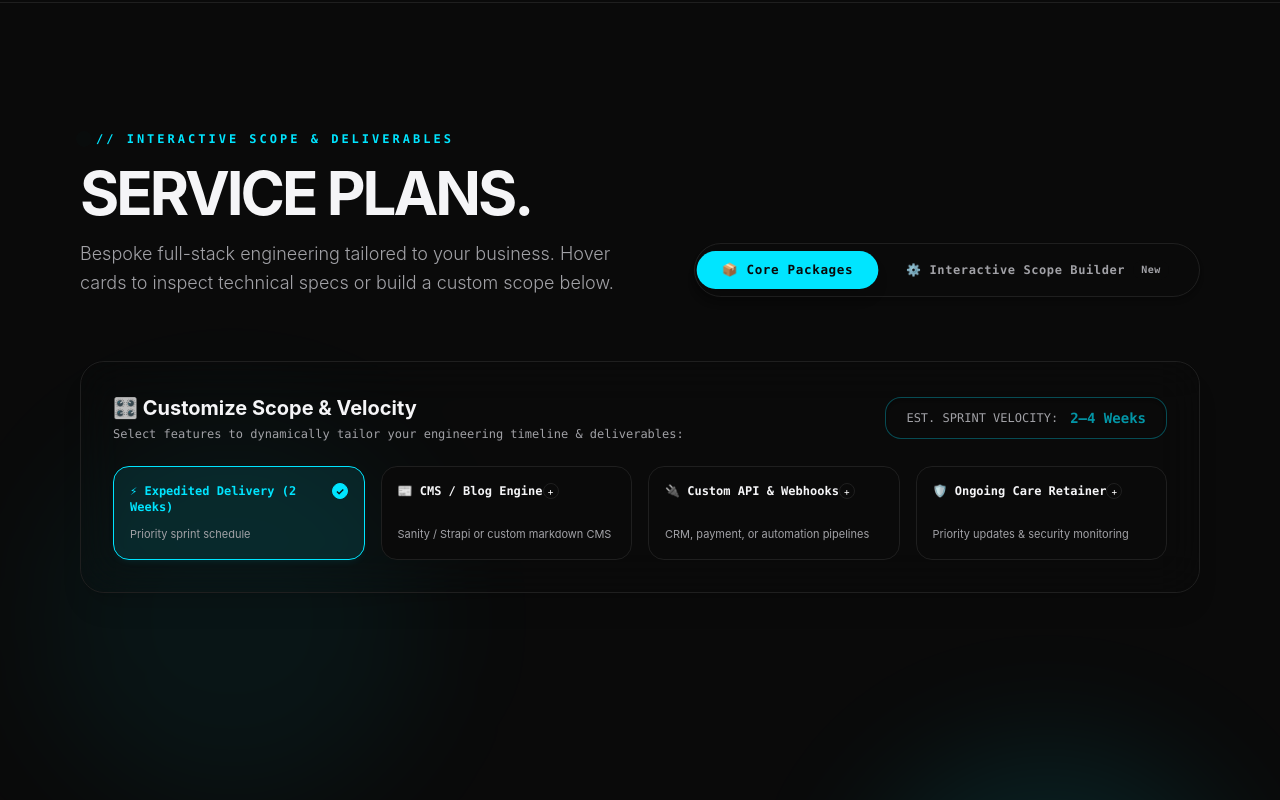
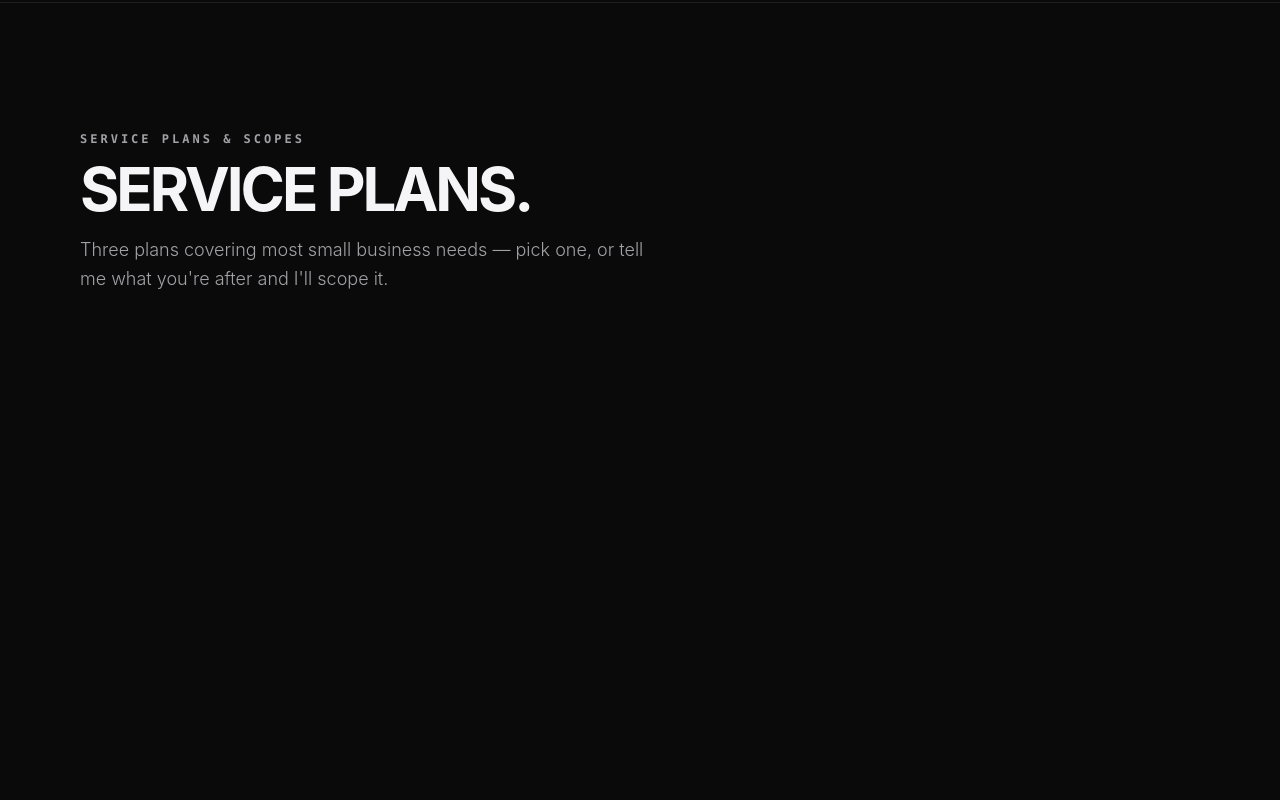
Before and after one commit to vasanthshettyy/AgenPort, a React (Vite) app: page / in a window 1280 px wide. Shown: the part 7220-8020 px from the top of the page. Built offline with nearby package versions, Linux system fonts and the light colour scheme.

Commit message:
Execute De-Templatize punch list for Service Plans section

```diff
--- a/src/components/PricingSection.jsx
+++ b/src/components/PricingSection.jsx
@@ -1,25 +1,13 @@
-import { useState, useEffect, useRef } from 'react';
+import { useEffect, useRef } from 'react';
 import { pricingPlans } from '../data/pricingData';
 import gsap from 'gsap';
 import { ScrollTrigger } from 'gsap/ScrollTrigger';
 
 gsap.registerPlugin(ScrollTrigger);
 
-// Custom Interactive Add-ons for the Scope Estimator
-const SCOPE_ADDONS = [
-  { id: 'fast_track', label: '⚡ Expedited Delivery (2 Weeks)', time: '+1 Wk', desc: 'Priority sprint schedule' },
-  { id: 'cms', label: '📰 CMS / Blog Engine', time: '+1 Wk', desc: 'Sanity / Strapi or custom markdown CMS' },
-  { id: 'api_integrations', label: '🔌 Custom API & Webhooks', time: '+1.5 Wks', desc: 'CRM, payment, or automation pipelines' },
-  { id: 'retainer_care', label: '🛡️ Ongoing Care Retainer', time: 'Monthly', desc: 'Priority updates & security monitoring' }
-];
-
 export default function PricingSection({ onSelectPlan }) {
-  const [selectedAddons, setSelectedAddons] = useState(['fast_track']);
-  const [activeTab, setActiveTab] = useState('plans'); // 'plans' | 'estimator'
-  const [expandedPlanIndex, setExpandedPlanIndex] = useState(1);
   const sectionRef = useRef(null);
   const cardsRef = useRef([]);
-  const estimatorRef = useRef(null);
 
   useEffect(() => {
     const prefersReducedMotion = window.matchMedia('(prefers-reduced-motion: reduce)').matches;
@@ -28,17 +16,16 @@ export default function PricingSection({ onSelectPlan }) {
     const ctx = gsap.context(() => {
       gsap.fromTo(
         cardsRef.current,
-        { y: 60, opacity: 0, scale: 0.95 },
+        { y: 40, opacity: 0 },
         {
           y: 0,
           opacity: 1,
-          scale: 1,
-          duration: 0.8,
-          stagger: 0.18,
+          duration: 0.7,
+          stagger: 0.15,
           ease: 'power3.out',
           scrollTrigger: {
             trigger: sectionRef.current,
-            start: 'top 75%',
+            start: 'top 80%',
           }
         }
       );
@@ -47,36 +34,20 @@ export default function PricingSection({ onSelectPlan }) {
     return () => ctx.revert();
   }, []);
 
-  const toggleAddon = (id) => {
-    setSelectedAddons(prev =>
-      prev.includes(id) ? prev.filter(item => item !== id) : [...prev, id]
-    );
-  };
-
   const handleCtaClick = (plan) => {
-    const addonLabels = SCOPE_ADDONS
-      .filter(a => selectedAddons.includes(a.id))
-      .map(a => a.label)
-      .join(', ');
-
     const planData = {
       planName: plan.name,
-      customAddons: addonLabels
+      retainerSelected: false
     };
 
     if (onSelectPlan) {
       onSelectPlan(planData);
     }
 
-    // Dispatch custom prefill event to ContactSection
-    window.dispatchEvent(new CustomEvent('prefillContactQuoteNoPrice', {
-      detail: {
-        ...planData,
-        retainerSelected: selectedAddons.includes('retainer_care')
-      }
-    }));
+    // Dispatch prefill event to ContactSection
+    window.dispatchEvent(new CustomEvent('prefillContactQuoteNoPrice', { detail: planData }));
 
-    // Smooth scroll to contact section
+    // Smooth scroll to contact form
     const contactElem = document.querySelector('#contact');
     if (contactElem) {
       contactElem.scrollIntoView({ behavior: 'smooth' });
@@ -84,139 +55,47 @@ export default function PricingSection({ onSelectPlan }) {
   };
 
   return (
-    <section id="plans" ref={sectionRef} className="py-32 px-6 lg:px-20 bg-canvas border-t border-canvas-border overflow-hidden relative">
-      {/* Background Ambient Glow Accents */}
-      <div className="absolute top-1/4 left-10 w-96 h-96 bg-content-accent/5 rounded-full blur-3xl pointer-events-none" />
-      <div className="absolute bottom-1/3 right-10 w-96 h-96 bg-content-accent/10 rounded-full blur-3xl pointer-events-none" />
-
-      <div className="max-w-[1400px] w-full mx-auto relative z-10">
+    <section id="plans" ref={sectionRef} className="py-32 px-6 lg:px-20 bg-canvas border-t border-canvas-border overflow-hidden">
+      <div className="max-w-[1400px] w-full mx-auto">
         {/* Section Header */}
-        <div className="flex flex-col lg:flex-row lg:items-end justify-between mb-16 gap-8">
-          <div>
-            <span className="text-xs font-mono font-bold tracking-[0.25em] text-content-accent uppercase mb-4 block flex items-center gap-2">
-              <span className="w-2 h-2 rounded-full bg-content-accent animate-ping" />
-              // Interactive Scope & Deliverables
+        <div className="mb-16">
+          <span className="text-xs font-mono font-semibold tracking-[0.25em] text-content-secondary uppercase mb-3 block">
+            SERVICE PLANS & SCOPES
           </span>
           <h2 className="text-4xl lg:text-6xl font-sans font-bold tracking-tighter text-content-primary uppercase">
             Service Plans.
           </h2>
           <p className="text-content-secondary mt-4 max-w-xl text-lg font-light leading-relaxed">
-              Bespoke full-stack engineering tailored to your business. Hover cards to inspect technical specs or build a custom scope below.
+            Three plans covering most small business needs — pick one, or tell me what you're after and I'll scope it.
           </p>
-          </div>
-
-          {/* Interactive Mode Tabs */}
-          <div className="flex items-center gap-2 bg-canvas-card p-1.5 rounded-full border border-canvas-border shadow-md">
-            <button
-              onClick={() => setActiveTab('plans')}
-              className={`px-6 py-2.5 rounded-full text-xs font-bold font-mono tracking-wider transition-all duration-300 ${
-                activeTab === 'plans'
-                  ? 'bg-content-accent text-canvas shadow-lg scale-105'
-                  : 'text-content-secondary hover:text-content-primary hover:bg-canvas-hover'
-              }`}
-            >
-              📦 Core Packages
-            </button>
-            <button
-              onClick={() => setActiveTab('estimator')}
-              className={`px-6 py-2.5 rounded-full text-xs font-bold font-mono tracking-wider transition-all duration-300 flex items-center gap-2 ${
-                activeTab === 'estimator'
-                  ? 'bg-content-accent text-canvas shadow-lg scale-105'
-                  : 'text-content-secondary hover:text-content-primary hover:bg-canvas-hover'
-              }`}
-            >
-              <span>⚙️ Interactive Scope Builder</span>
-              <span className="bg-canvas/20 px-2 py-0.5 rounded-full text-[10px] font-bold">New</span>
-            </button>
-          </div>
-        </div>
-
-        {/* Interactive Scope & Add-on Selector Grid */}
-        <div className="mb-16 p-6 lg:p-8 bg-canvas-card/80 border border-canvas-border rounded-3xl backdrop-blur-xl shadow-xl">
-          <div className="flex flex-col md:flex-row md:items-center justify-between gap-6 mb-6">
-            <div>
-              <h3 className="text-xl font-sans font-bold text-content-primary flex items-center gap-2">
-                <span>🎛️ Customize Scope & Velocity</span>
-              </h3>
-              <p className="text-xs font-mono text-content-secondary mt-1">
-                Select features to dynamically tailor your engineering timeline & deliverables:
-              </p>
-            </div>
-
-            {/* Dynamic Estimated Timeline Badge */}
-            <div className="flex items-center gap-3 px-5 py-2.5 bg-canvas/80 rounded-2xl border border-content-accent/30 shadow-inner">
-              <span className="text-xs font-mono text-content-secondary uppercase">Est. Sprint Velocity:</span>
-              <span className="text-sm font-mono font-bold text-content-accent animate-pulse">
-                {selectedAddons.length === 0 ? '1–2 Weeks' : selectedAddons.length <= 2 ? '2–4 Weeks' : '4–6 Weeks'}
-              </span>
-            </div>
-          </div>
-
-          <div className="grid grid-cols-1 sm:grid-cols-2 lg:grid-cols-4 gap-4">
-            {SCOPE_ADDONS.map((addon) => {
-              const isSelected = selectedAddons.includes(addon.id);
-              return (
-                <button
-                  key={addon.id}
-                  onClick={() => toggleAddon(addon.id)}
-                  className={`p-4 rounded-2xl border text-left transition-all duration-300 flex flex-col justify-between group ${
-                    isSelected
-                      ? 'bg-content-accent/10 border-content-accent shadow-md shadow-content-accent/5 scale-102'
-                      : 'bg-canvas border-canvas-border hover:border-content-border hover:bg-canvas-hover'
-                  }`}
-                >
-                  <div className="flex justify-between items-start mb-2">
-                    <span className={`text-xs font-mono font-bold ${isSelected ? 'text-content-accent' : 'text-content-primary'}`}>
-                      {addon.label}
-                    </span>
-                    <span className={`w-4 h-4 rounded-full border flex items-center justify-center text-[10px] ${
-                      isSelected ? 'bg-content-accent border-content-accent text-canvas font-bold' : 'border-canvas-border'
-                    }`}>
-                      {isSelected ? '✓' : '+'}
-                    </span>
-                  </div>
-                  <p className="text-[11px] text-content-secondary leading-snug mt-1">
-                    {addon.desc}
-                  </p>
-                </button>
-              );
-            })}
-          </div>
         </div>
 
         {/* 3-Card Responsive Grid */}
         <div className="grid md:grid-cols-3 gap-8 items-stretch">
-          {pricingPlans.map((plan, idx) => {
-            const isExpanded = expandedPlanIndex === idx;
-
-            return (
+          {pricingPlans.map((plan, idx) => (
             <div
               key={plan.id}
               ref={(el) => (cardsRef.current[idx] = el)}
-                className={`relative flex flex-col justify-between p-8 lg:p-10 rounded-3xl border transition-all duration-500 hover:shadow-2xl hover:-translate-y-2 group cursor-pointer ${
+              className={`relative flex flex-col justify-between p-8 lg:p-10 rounded-3xl border transition-all duration-300 hover:-translate-y-1 ${
                 plan.popular
-                    ? 'bg-gradient-to-b from-canvas-card via-canvas-card to-canvas-hover border-content-accent/50 shadow-content-accent/10 scale-102 z-10'
-                    : 'bg-canvas-card border-canvas-border hover:border-content-accent/40'
+                  ? 'bg-canvas-card border-content-accent/50 shadow-lg shadow-content-accent/5 scale-102 z-10'
+                  : 'bg-canvas-card border-canvas-border hover:border-content-secondary/40'
               }`}
             >
-                {/* Ambient Kinetic Border Glow */}
-                <div className="absolute inset-0 rounded-3xl bg-gradient-to-r from-content-accent/0 via-content-accent/20 to-content-accent/0 opacity-0 group-hover:opacity-100 transition-opacity duration-700 pointer-events-none -z-10 blur-xl" />
-
-                {/* Popular Badge */}
+              {/* Popular Badge (Cyan accent reserved for recommended tier) */}
               {plan.popular && (
-                  <div className="absolute -top-4 left-1/2 -translate-x-1/2 bg-content-accent text-canvas text-[11px] font-mono font-extrabold uppercase tracking-widest px-4 py-1.5 rounded-full shadow-lg flex items-center gap-1.5">
-                    <span className="w-1.5 h-1.5 rounded-full bg-canvas animate-ping" />
-                    ★ {plan.tag}
+                <div className="absolute -top-3.5 left-8 bg-content-accent text-canvas text-[11px] font-mono font-bold uppercase tracking-wider px-3.5 py-1 rounded-full shadow-md">
+                  Recommended
                 </div>
               )}
 
               <div>
-                  {/* Card Title & Subtitle */}
+                {/* Tier Label, Title & Subtitle */}
                 <div className="mb-6">
-                    <span className="text-[11px] font-mono uppercase tracking-widest text-content-accent font-bold">
+                  <span className="text-[11px] font-mono uppercase tracking-widest text-content-secondary font-medium">
                     {plan.tag}
                   </span>
-                    <h3 className="text-2xl font-sans font-bold text-content-primary tracking-tight mt-1 group-hover:text-content-accent transition-colors">
+                  <h3 className="text-2xl font-sans font-bold text-content-primary tracking-tight mt-1">
                     {plan.name}
                   </h3>
                   <p className="text-xs font-mono text-content-secondary mt-1">{plan.subtitle}</p>
@@ -227,54 +106,26 @@ export default function PricingSection({ onSelectPlan }) {
                 </p>
 
                 {/* Scope & Deliverables */}
-                  <div className="space-y-3 mb-8">
-                    <div className="flex justify-between items-center text-xs font-mono font-bold uppercase tracking-wider text-content-primary mb-2">
-                      <span>Included Deliverables:</span>
-                      <button
-                        onClick={(e) => {
-                          e.stopPropagation();
-                          setExpandedPlanIndex(isExpanded ? null : idx);
-                        }}
-                        className="text-[10px] text-content-accent hover:underline lowercase font-mono"
-                      >
-                        {isExpanded ? '[ collapse specs ]' : '[ expand tech specs ]'}
-                      </button>
+                <div className="space-y-2.5 mb-8">
+                  <div className="text-xs font-mono font-medium uppercase tracking-wider text-content-secondary mb-3">
+                    Included Deliverables
                   </div>
-
                   {plan.deliverables.map((item, i) => (
-                      <div key={i} className="flex items-start gap-3 text-xs text-content-secondary group-hover:text-content-primary transition-colors">
-                        <span className="w-4 h-4 rounded-full bg-content-accent/10 border border-content-accent/40 flex items-center justify-center text-content-accent text-[10px] flex-shrink-0 mt-0.5 group-hover:scale-110 transition-transform">
-                          ✓
-                        </span>
-                        <span>{item}</span>
+                    <div key={i} className="flex items-start gap-3 text-xs text-content-secondary">
+                      <span className="text-content-secondary/60 text-[11px] font-mono mt-0.5">•</span>
+                      <span className="leading-snug">{item}</span>
                     </div>
                   ))}
                 </div>
 
-                  {/* Tech Stack Spec Badges (Expandable) */}
-                  {isExpanded && (
-                    <div className="p-4 bg-canvas/90 border border-content-accent/30 rounded-2xl mb-8 space-y-2 animate-fadeIn">
-                      <div className="text-[10px] font-mono font-bold text-content-accent uppercase tracking-wider mb-2">
-                        // Included Tech Architecture
-                      </div>
-                      <div className="flex flex-wrap gap-1.5 text-[10px] font-mono">
-                        <span className="px-2 py-0.5 bg-canvas-hover rounded-md border border-canvas-border text-content-primary">React 19</span>
-                        <span className="px-2 py-0.5 bg-canvas-hover rounded-md border border-canvas-border text-content-primary">Vite 8</span>
-                        <span className="px-2 py-0.5 bg-canvas-hover rounded-md border border-canvas-border text-content-primary">TailwindCSS 3</span>
-                        <span className="px-2 py-0.5 bg-canvas-hover rounded-md border border-canvas-border text-content-primary">GSAP 3</span>
-                        <span className="px-2 py-0.5 bg-canvas-hover rounded-md border border-canvas-border text-content-primary">Vercel API</span>
-                      </div>
-                    </div>
-                  )}
-
-                  {/* Optional Maintenance & Retainer Details */}
-                  <div className="p-4 bg-canvas-hover/60 border border-dashed border-canvas-border rounded-xl mb-8 group-hover:border-content-accent/30 transition-colors">
-                    <div className="flex justify-between items-center text-xs font-bold text-content-primary mb-1">
-                      <span className="flex items-center gap-1.5 text-content-accent font-mono text-[11px]">
-                        🛡️ {plan.retainer.name}
+                {/* Optional Maintenance & Retainer Note */}
+                <div className="p-4 bg-canvas-hover/50 border border-canvas-border rounded-2xl mb-8">
+                  <div className="flex justify-between items-center text-xs font-medium text-content-primary mb-1">
+                    <span className="font-mono text-[11px] text-content-primary">
+                      {plan.retainer.name}
                     </span>
                     <span className="font-mono text-[10px] text-content-secondary uppercase">
-                        Optional Care Add-On
+                      Optional Retainer
                     </span>
                   </div>
                   <p className="text-[11px] text-content-secondary leading-snug">
@@ -283,27 +134,25 @@ export default function PricingSection({ onSelectPlan }) {
                 </div>
               </div>
 
-                {/* CTA Button */}
+              {/* CTA Button — Cyan reserved for Recommended Tier */}
               <button
                 onClick={() => handleCtaClick(plan)}
-                  className={`w-full py-4 px-6 rounded-full font-sans font-bold text-sm uppercase tracking-widest transition-all duration-300 flex items-center justify-center gap-2 group/btn ${
+                className={`w-full py-4 px-6 rounded-full font-sans font-medium text-xs uppercase tracking-widest transition-all duration-300 flex items-center justify-center gap-2 group ${
                   plan.popular
-                      ? 'bg-content-accent text-canvas hover:bg-content-accent/90 shadow-lg hover:shadow-content-accent/30 scale-102'
-                      : 'bg-canvas-hover border border-content-border text-content-primary hover:border-content-accent hover:text-content-accent'
+                    ? 'bg-content-accent text-canvas hover:bg-content-accent/90 shadow-md font-bold'
+                    : 'bg-transparent border border-canvas-border text-content-primary hover:border-content-primary hover:bg-canvas-hover'
                 }`}
               >
                 <span>Request Custom Quote</span>
-                  <span className="transform group-hover/btn:translate-x-1.5 transition-transform">→</span>
+                <span className="transform group-hover:translate-x-1 transition-transform">→</span>
               </button>
             </div>
-            );
-          })}
+          ))}
         </div>
 
         {/* Footnote Notice */}
-        <div className="mt-12 text-center text-xs font-mono text-content-secondary max-w-2xl mx-auto flex items-center justify-center gap-2">
-          <span>💡</span>
-          <span>Every project receives a dedicated scope assessment. We scope milestones, API requirements, and timelines to your exact specifications.</span>
+        <div className="mt-12 text-center text-xs font-mono text-content-secondary max-w-2xl mx-auto">
+          Every project receives a custom scope assessment to fit your exact business goals and timeline.
         </div>
       </div>
     </section>
```
Lines whose indentation alone changed are shown as unchanged.
